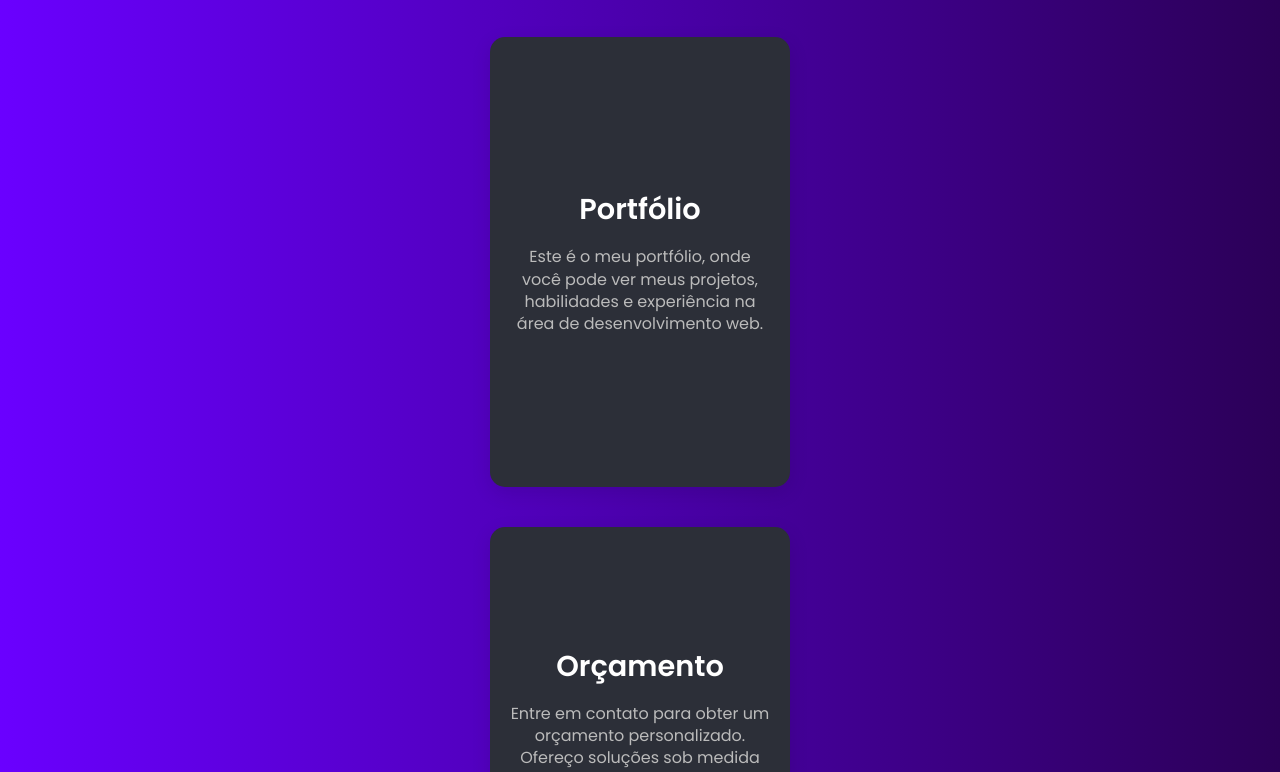
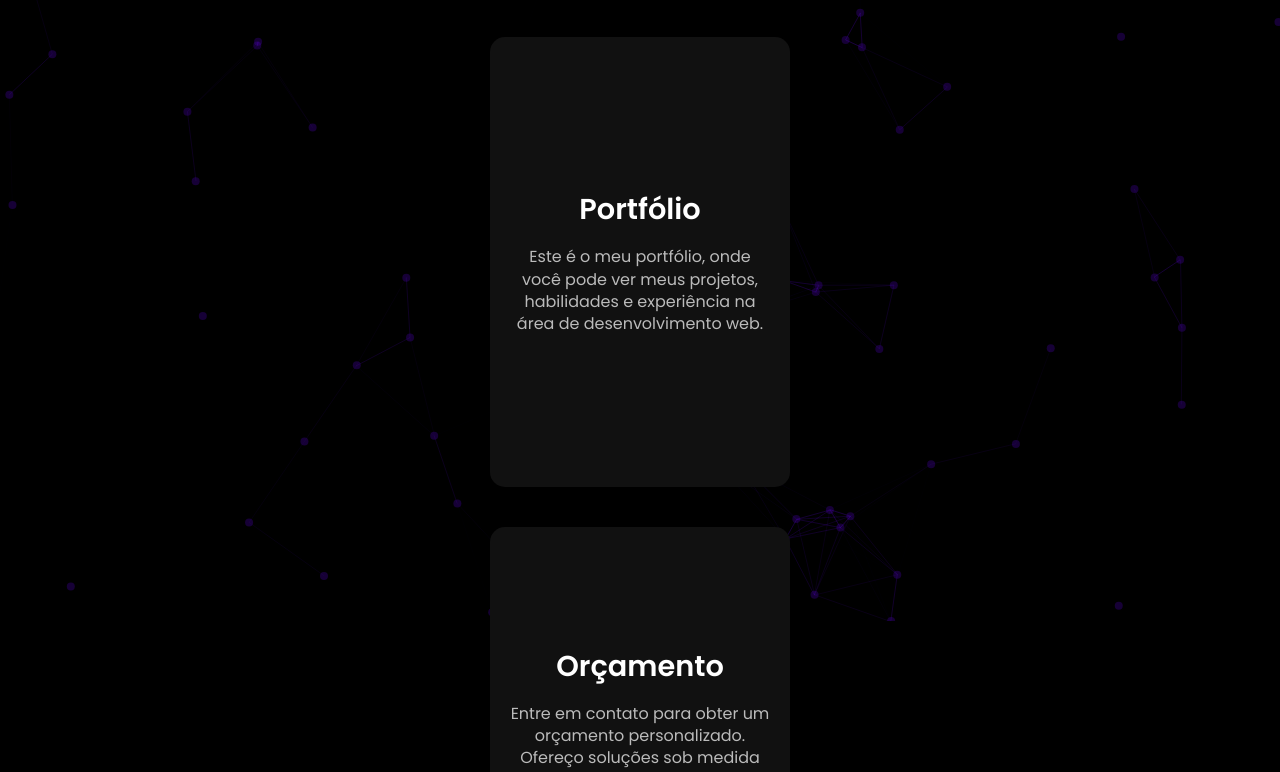
Before and after one commit to joaozinn-prog/link-bio, a plain HTML site: page index.html in a window 1280 px wide. Shown: the part 179-951 px from the top of the page. Drawn offline with nearby package versions, Linux system fonts and the light colour scheme.

Commit message:
One Commit

```diff
--- a/index.html
+++ b/index.html
@@ -16,6 +16,9 @@
   <title>Link Bio</title>
 </head>
 <body>
+
+  <div id="particles-js"></div>
+
 
   <div class="container">
     <main>
@@ -76,6 +79,8 @@
   </footer>
 
   <!-- Script -->
+  <script src="https://cdn.jsdelivr.net/npm/particles.js"></script>
+  <script src="src/js/particles.js"></script>
   <script src="src/js/script.js"></script>
 </body>
 </html>
--- /dev/null
+++ b/src/js/particles.js
@@ -0,0 +1,20 @@
+particlesJS("particles-js", {
+  particles: {
+    number: { value: 60 },
+    color: { value: "#6a00ff" },
+    shape: { type: "circle" },
+    opacity: { value: 0.3 },
+    size: { value: 4 },
+    line_linked: {
+      enable: true,
+      distance: 120,
+      color: "#6a00ff",
+      opacity: 0.4,
+      width: 1
+    },
+    move: {
+      enable: true,
+      speed: 2
+    }
+  }
+});
--- a/src/styles/styles.css
+++ b/src/styles/styles.css
@@ -8,11 +8,19 @@
 }
 
 body {
-  background: linear-gradient(90deg, #6a00ff 0%, #2b0057 100%);
-  background-repeat: no-repeat;
-  background-attachment: fixed;
+  background-color: #000;
+  color : #fff;
 }
-
+#particles-js {
+  position: fixed;
+  background: transparent;
+  top: 0;
+  left: 0;
+  width: 100vw;
+  height: 100vh;
+  z-index: -1;
+  opacity: 0.7;
+}
 .container {
   display: flex;
   flex-direction: column;
@@ -33,7 +41,7 @@ body {
 .text h1 {
   font-size: 30px;
   font-weight: 500;
-  color: #000;
+  color: #fff;
 }
 
 .text p {
@@ -46,7 +54,7 @@ body {
 .card-style {
   width: 300px;
   height: 450px;
-  background-color: #2c2f38;
+  background-color: #111;
   border-radius: 15px;
   padding: 20px;
   box-shadow: 0 6px 20px rgba(0, 0, 0, 0.1);
@@ -110,14 +118,15 @@ body {
 }
 
 .link-rede a:hover {
-  color: #111;
+  color: #6a00ff;
   transform: scale(1.1);
 }
 
 footer {
   margin-top: 20px;
   width: 100%;
-  background-color: #333;
+  background-color: #111;
+  opacity: 0.9;
 }
 
 footer p {
@@ -128,7 +137,7 @@ footer p {
 
 footer a {
   text-decoration: none;
-  color: #000;
+  color: #fff;
   transition: ease 0.3s;
 }
 
```
Also changed, not shown: src/js/script.js (line endings or trailing spaces).
